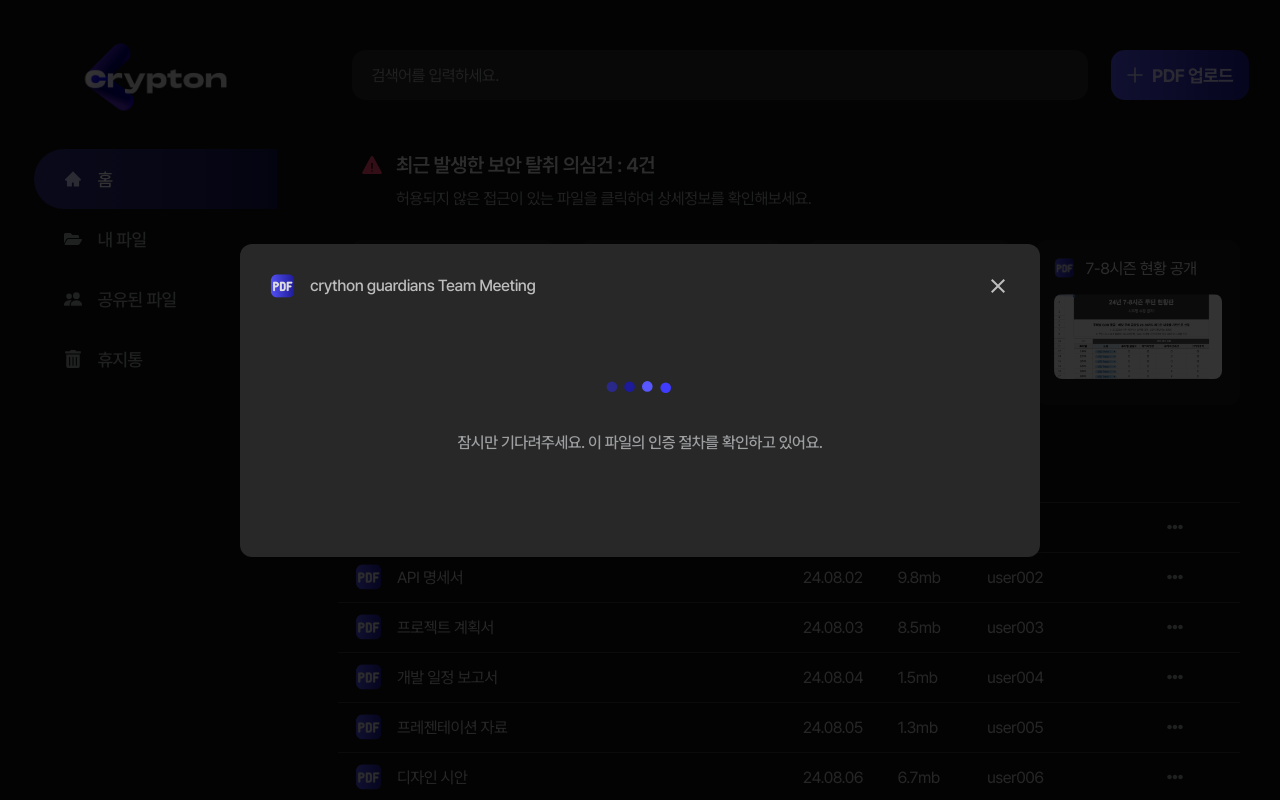
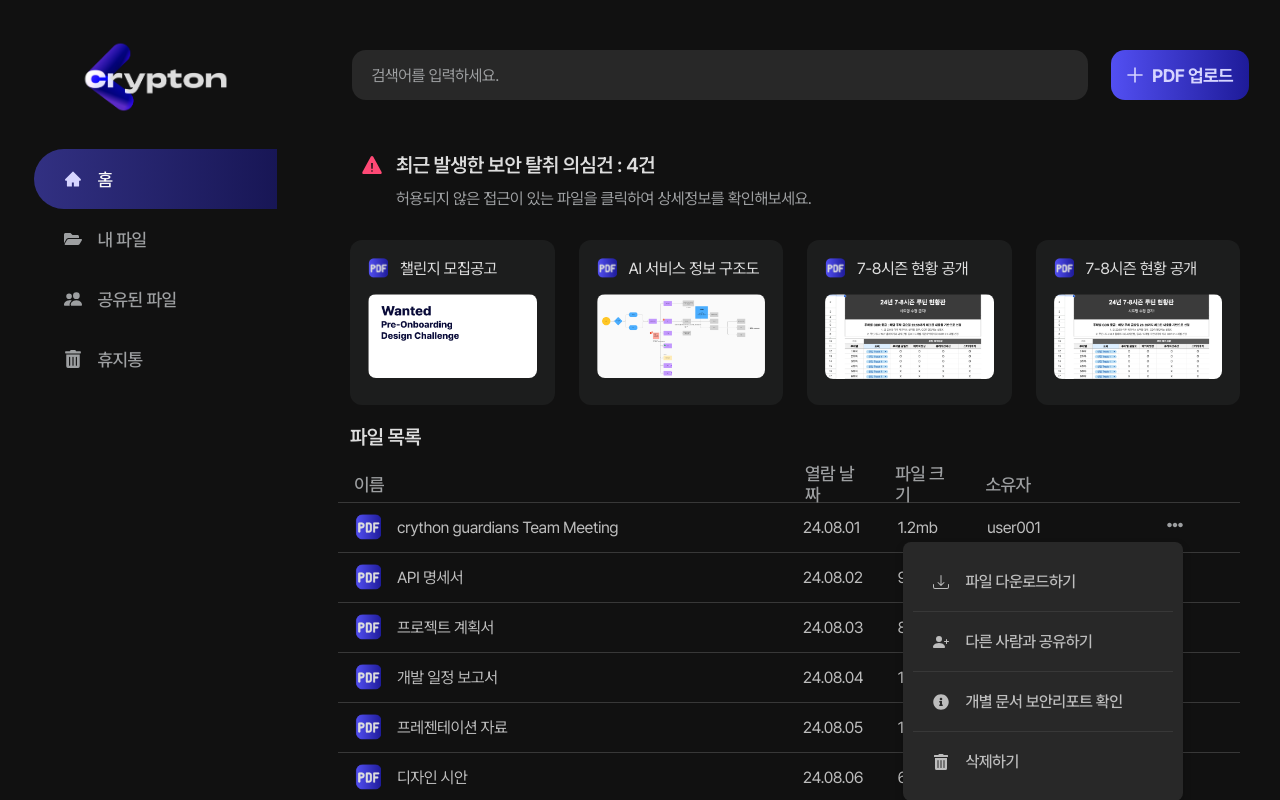
Before and after one commit to crypton-guardians/crypton-client, a React (Create React App) app: page /dashboard in a window 1280 px wide. Both pictures are taken after a click on the element 1195 px from the left and 527 px from the top of the page. Built offline with nearby package versions, Linux system fonts and the light colour scheme; no server answers; what emotion-reset would draw is missing.

Commit message:
feat: ActionMenuToggle 컴포넌트 생성 (#34)

```diff
--- /dev/null
+++ b/src/components/dashboard/ActionMenuToggle.tsx
@@ -0,0 +1,95 @@
+import styled from '@emotion/styled';
+import { css } from '@emotion/react';
+
+import { useEffect, useRef } from 'react';
+import { BsDownload, BsFillPersonPlusFill } from 'react-icons/bs';
+import { FaInfoCircle, FaTrashAlt } from 'react-icons/fa';
+
+interface ActionMenuProps {
+  isOpen: boolean;
+  onClose: () => void;
+}
+
+export default function ActionMenuToggle({ isOpen, onClose }: ActionMenuProps) {
+  const menuRef = useRef<HTMLDivElement>(null);
+
+  useEffect(() => {
+    function handleClickOutside(event: MouseEvent) {
+      if (menuRef.current && !menuRef.current.contains(event.target as Node)) {
+        onClose();
+      }
+    }
+
+    if (isOpen) {
+      document.addEventListener('mousedown', handleClickOutside);
+    } else {
+      document.removeEventListener('mousedown', handleClickOutside);
+    }
+
+    return () => {
+      document.removeEventListener('mousedown', handleClickOutside);
+    };
+  }, [isOpen, onClose]);
+
+  if (!isOpen) return null;
+
+  return (
+    <MenuContainer ref={menuRef}>
+      <MenuItem>
+        <BsDownload />
+        파일 다운로드하기
+      </MenuItem>
+      <MenuItem>
+        <BsFillPersonPlusFill />
+        다른 사람과 공유하기
+      </MenuItem>
+      <MenuItem>
+        <FaInfoCircle />
+        개별 문서 보안리포트 확인
+      </MenuItem>
+      <MenuItem>
+        <FaTrashAlt />
+        삭제하기
+      </MenuItem>
+    </MenuContainer>
+  );
+}
+
+const MenuContainer = styled.div`
+  ${({ theme }) => css`
+    position: absolute;
+    display: flex;
+    flex-direction: column;
+    top: 25px;
+    right: 0;
+    width: 280px;
+    padding: 10px;
+    border-radius: 8px;
+    background-color: ${theme.colors.black[800]};
+    box-shadow: 0px 4px 8px rgba(0, 0, 0, 0.2);
+    z-index: 1000;
+  `}
+`;
+
+const MenuItem = styled.div`
+  ${({ theme }) => css`
+    display: flex;
+    align-items: center;
+    padding: 20px;
+    ${theme.typography.body2M}
+    color: ${theme.colors.black[400]};
+    cursor: pointer;
+    &:hover {
+      background-color: ${theme.colors.black[700]};
+    }
+
+    svg {
+      margin-right: 16px;
+      fill: ${theme.colors.black[400]};
+    }
+
+    &:not(:last-of-type) {
+      border-bottom: 1px solid ${theme.colors.black[700]};
+    }
+  `}
+`;
--- a/src/components/dashboard/fileList/FileList.tsx
+++ b/src/components/dashboard/fileList/FileList.tsx
@@ -1,12 +1,13 @@
 import styled from '@emotion/styled';
 import { css } from '@emotion/react';
 
-import { useState } from 'react';
+import { useState, useReducer } from 'react';
 import { dataSource } from './FileListdataSource';
 import { FaEllipsisH } from 'react-icons/fa';
 import PdfIcon from 'components/common/button/PdfIcon';
 import PreviewInfoModal from '../PreviewInfoModal';
 import FullScreenPreview from '../FullScreenPreview';
+import ActionMenuToggle from '../ActionMenuToggle';
 
 interface File {
   key: string;
@@ -16,16 +17,49 @@
   owner: string;
 }
 
+interface MenuState {
+  isOpen: boolean;
+  selectedRowKey: string | null;
+}
+
+type MenuAction = { type: 'TOGGLE'; key: string } | { type: 'CLOSE' };
+
+function menuReducer(state: MenuState, action: MenuAction): MenuState {
+  switch (action.type) {
+    case 'TOGGLE':
+      return { isOpen: !state.isOpen, selectedRowKey: action.key };
+    case 'CLOSE':
+      return { isOpen: false, selectedRowKey: null };
+    default:
+      return state;
+  }
+}
+
 export default function FileList() {
   const [selectedFile, setSelectedFile] = useState<File | null>(null);
   const [showPreview, setShowPreview] = useState(false);
 
+  // 메뉴 상태 관리
+  const [menuState, dispatchMenu] = useReducer(menuReducer, { isOpen: false, selectedRowKey: null });
+
   const handleRowClick = (file: File) => {
-    setSelectedFile(file);
+    if (!menuState.isOpen) {
+      setSelectedFile(file);
+    }
+  };
+
+  const handleMenuToggle = (event: React.MouseEvent, key: string) => {
+    event.stopPropagation();
+    dispatchMenu({ type: 'TOGGLE', key });
+  };
+
+  const handleMenuClose = () => {
+    dispatchMenu({ type: 'CLOSE' });
   };
 
   const handleClosePreviewInfoModal = () => {
     setShowPreview(true);
+    handleMenuClose();
   };
 
   const handleFullScreenClose = () => {
@@ -46,7 +80,10 @@
         </TableHeader>
         <TableBody>
           {dataSource.map((file) => (
-            <TableRow key={file.key} onClick={() => handleRowClick(file)}>
+            <TableRow
+              key={file.key}
+              onClick={() => handleRowClick(file)}
+              isMenuOpen={menuState.isOpen && menuState.selectedRowKey === file.key}>
               <TableCell>
                 <PdfIcon width="26px" height="26px" />
                 {file.name}
@@ -55,8 +92,13 @@
               <TableCell>{file.size}</TableCell>
               <TableCell>{file.owner}</TableCell>
               <TableCell></TableCell>
-              <TableCell>
-                <FaEllipsisH />
+              <TableCell onClick={(event) => handleMenuToggle(event, file.key)}>
+                <EllipsisContainer>
+                  <FaEllipsisH />
+                  {menuState.isOpen && menuState.selectedRowKey === file.key && (
+                    <ActionMenuToggle isOpen={menuState.isOpen} onClose={handleMenuClose} />
+                  )}
+                </EllipsisContainer>
               </TableCell>
             </TableRow>
           ))}
@@ -89,6 +131,10 @@
   );
 }
 
+const EllipsisContainer = styled.div`
+  position: relative;
+`;
+
 const TableContainer = styled.div`
   width: 100%;
   height: auto;
@@ -111,12 +157,12 @@
   grid-template-columns: 10fr 2fr 2fr 2fr 2fr 2fr;
 `;
 
-const TableRow = styled.div`
+const TableRow = styled.div<{ isMenuOpen: boolean }>`
   display: contents;
 
   &:hover {
     div {
-      background-color: ${({ theme }) => theme.colors.black[850]};
+      background-color: ${({ theme, isMenuOpen }) => !isMenuOpen && theme.colors.black[850]};
     }
   }
 
```
